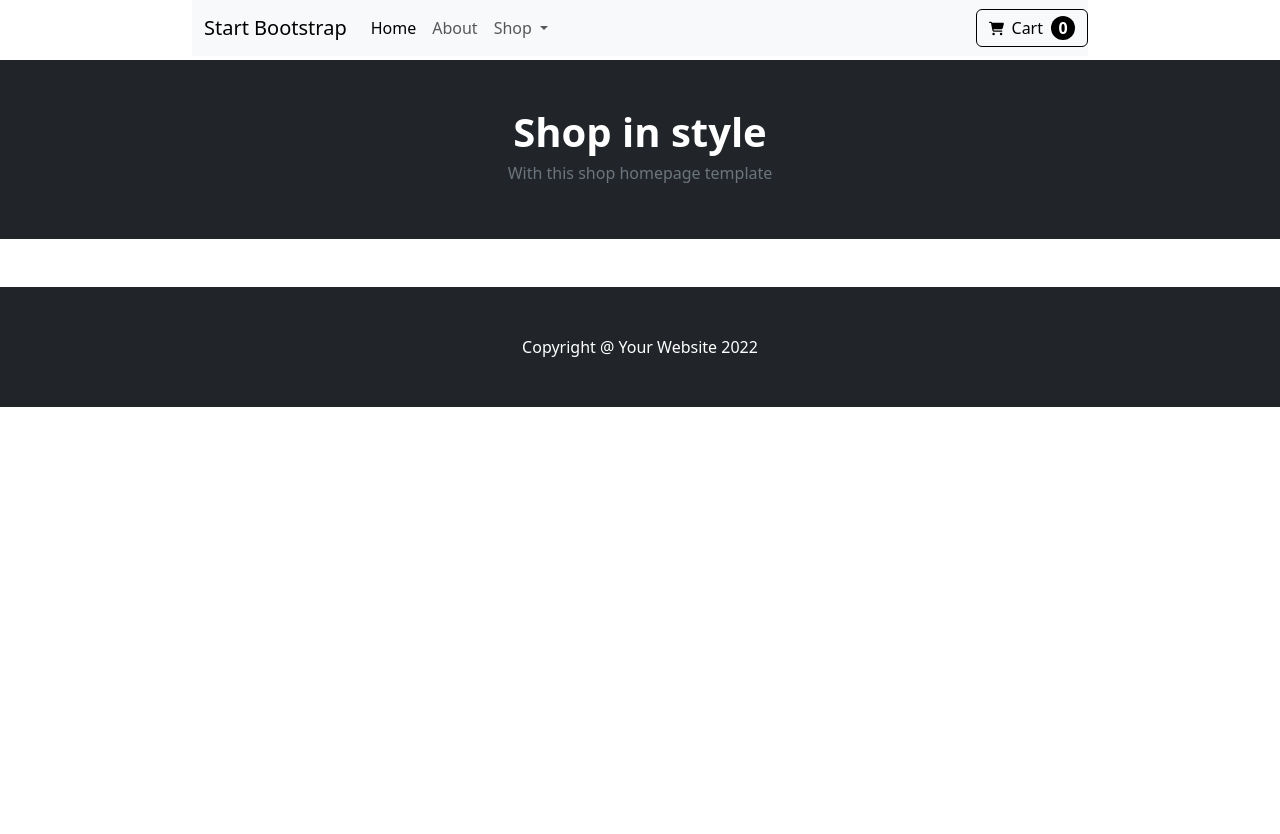
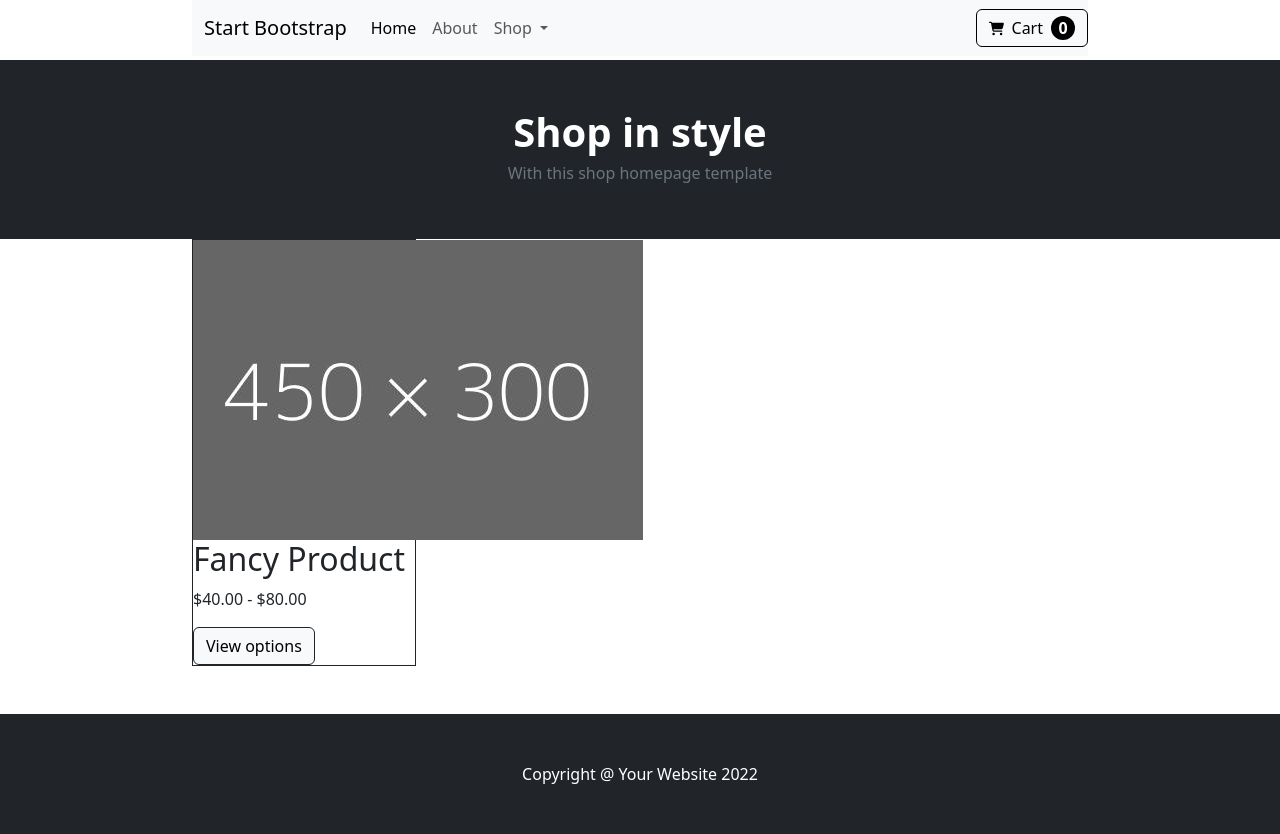
Before and after one commit to Sasfi12/first-bootstrap, a website: page index.html in a window 1280 px wide. Before the commit the page ends 800 px from the top, so only its background shows below. Drawn offline with nearby package versions, Linux system fonts and the light colour scheme.

Commit message:
enough for the day , start stronger & faster tomorrow

```diff
--- a/index.html
+++ b/index.html
@@ -39,15 +39,30 @@
             </div>
         </div>
         <div>
-        <button type="button" class="btn btn-light cart-button"><img src="public/img/cart-shopping-solid.svg" width="15px" height="15px" alt=""><p>Cart</p> <p>0</p></button>
-    </div>
+            <button type="button" class="btn btn-light cart-button"><img src="public/img/cart-shopping-solid.svg"
+                    width="15px" height="15px" alt="">
+                <p>Cart</p>
+                <p>0</p>
+            </button>
+        </div>
 
     </nav>
-    <header class="text-white bg-dark mt-1 d-flex justify-content-center align-items-center flex-column p-5" >
-            <h1 class="fw-bold">Shop in style </h1>
-            <h6  class="text-secondary">With this shop homepage template</h6>
+    <header class="text-white bg-dark mt-1 d-flex justify-content-center align-items-center flex-column p-5">
+        <h1 class="fw-bold">Shop in style </h1>
+        <h6 class="text-secondary">With this shop homepage template</h6>
     </header>
     <main>
+        <div class="cart border border-dark d-flex flex-column w-25">
+            <div class="up-cart">
+            <img src="public/img/450x300.jpg" class=".img-fluid" alt="house">
+            <h2>Fancy Product</h2>
+            <p>$40.00 - $80.00</p>
+            </div>
+            <div class="down-cart ">
+               <button class="btn-light btn border border-dark"> View options </button>
+            </div>
+        </div>
+
     </main>
     <footer class="text-white bg-dark mt-5 d-flex justify-content-center align-items-center flex-column p-5 mb-0">
         Copyright @ Your Website 2022
--- a/src/sass/modules/_styles.sass
+++ b/src/sass/modules/_styles.sass
@@ -1,3 +1,4 @@
 body > *:not(header , footer)
+    margin: 0
     margin-left: 15%
     margin-right: 15%
```
Also changed, not shown: public/css/app.css, public/img/450x300.jpg (added), 1 other file.
